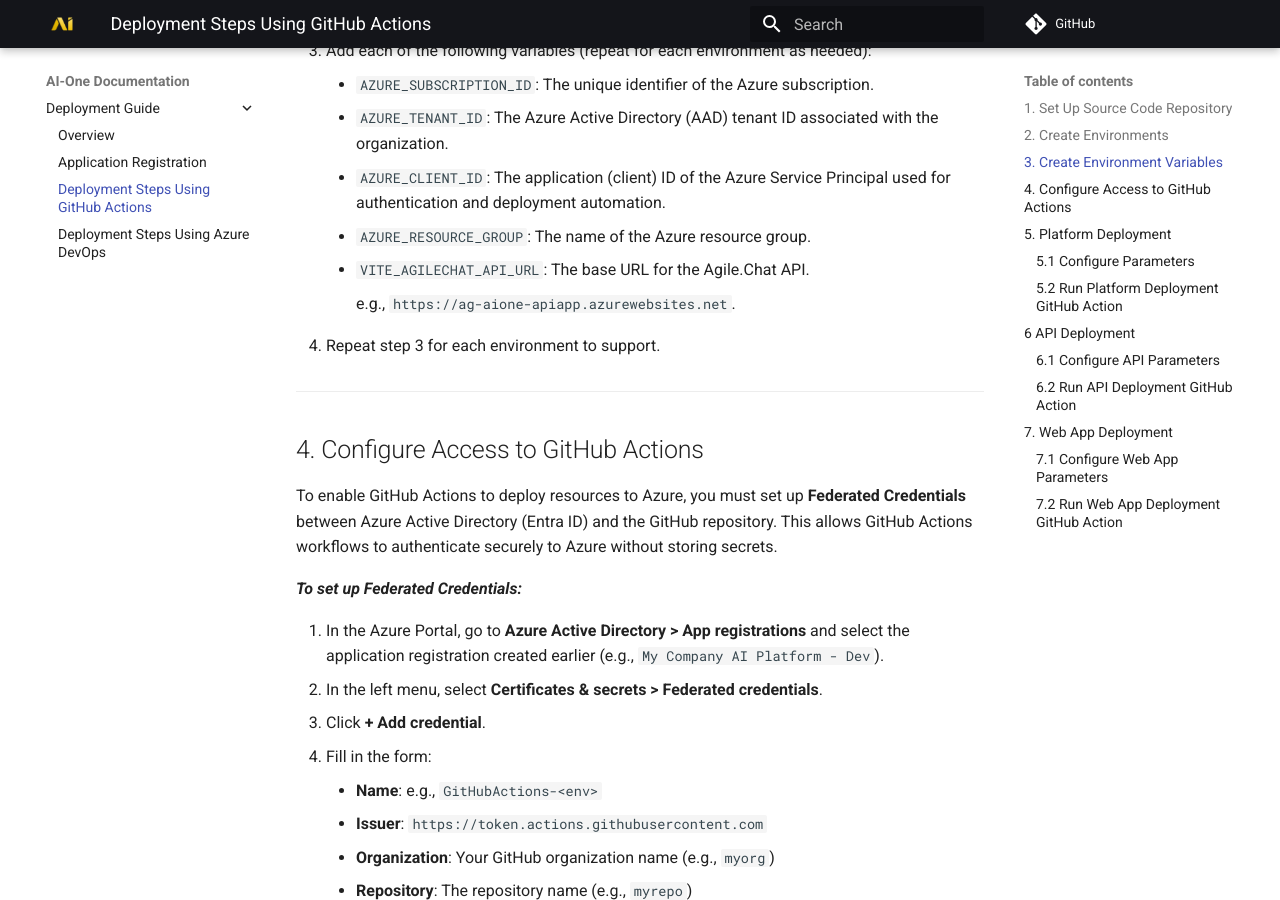
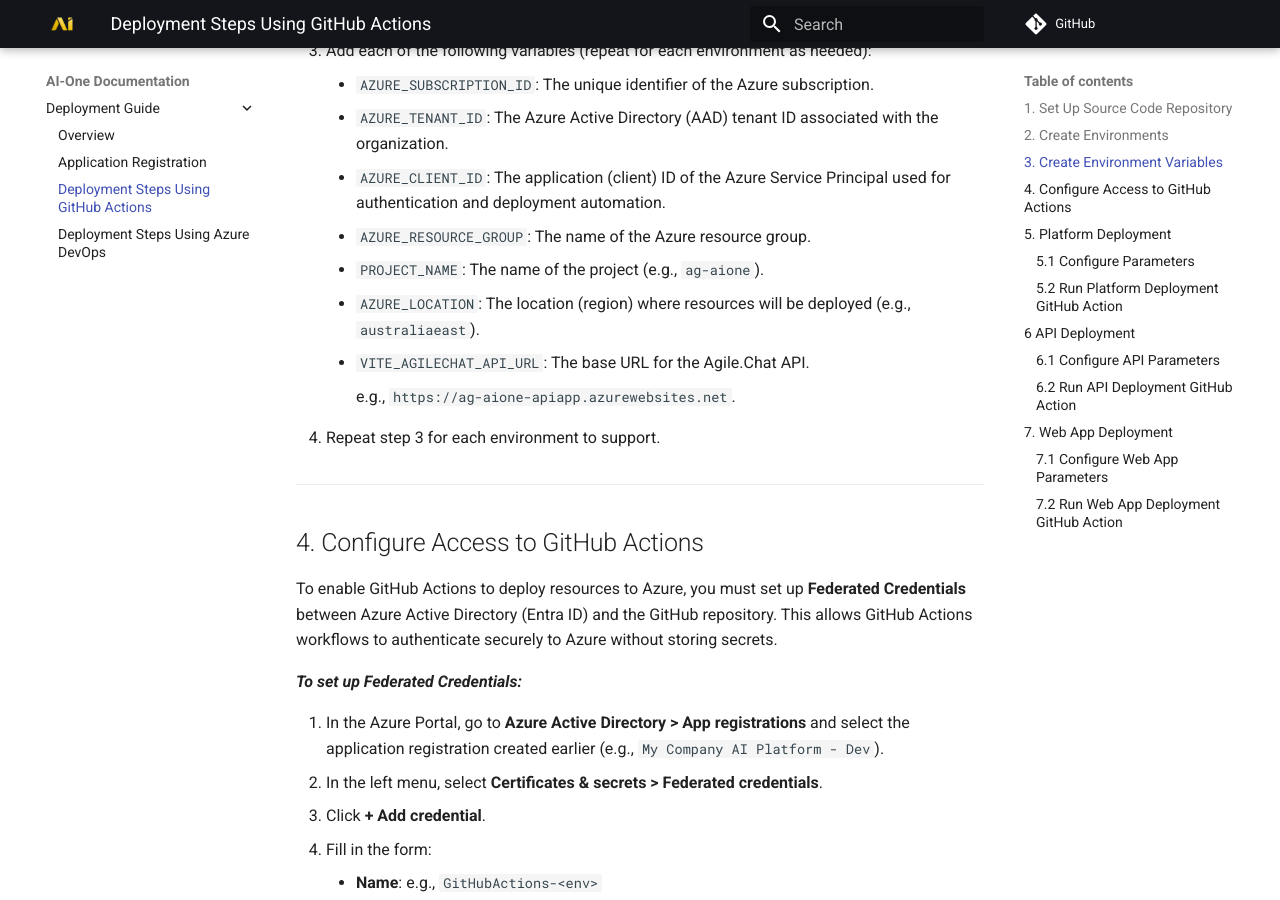
Before and after one commit to modernstar-ai/ai-one, an MkDocs documentation site: the page built from docs/deployment/github_steps.md, in a window 1280 px wide and 900 px high, scrolled down 1257 px. Built offline with MkDocs 1.6.1 and Material for MkDocs 9.7.7, drawn with Linux system fonts in a browser that asks for light colours; comment, search, counter and statistics services are not loaded.

Commit message:
read PROJECT_NAME and AZURE_LOCATION from the github env

```diff
--- a/docs/deployment/github_steps.md
+++ b/docs/deployment/github_steps.md
@@ -47,6 +47,8 @@
     - `AZURE_TENANT_ID`: The Azure Active Directory (AAD) tenant ID associated with the organization.
     - `AZURE_CLIENT_ID`: The application (client) ID of the Azure Service Principal used for authentication and deployment automation.
     - `AZURE_RESOURCE_GROUP`: The name of the Azure resource group.
+    - `PROJECT_NAME`: The name of the project (e.g., `ag-aione`).
+    - `AZURE_LOCATION`: The location (region) where resources will be deployed (e.g., `australiaeast`).
     - `VITE_AGILECHAT_API_URL`: The base URL for the Agile.Chat API.
 
         e.g., `https://ag-aione-apiapp.azurewebsites.net`.
```
Also changed, not shown: 1 other file.
